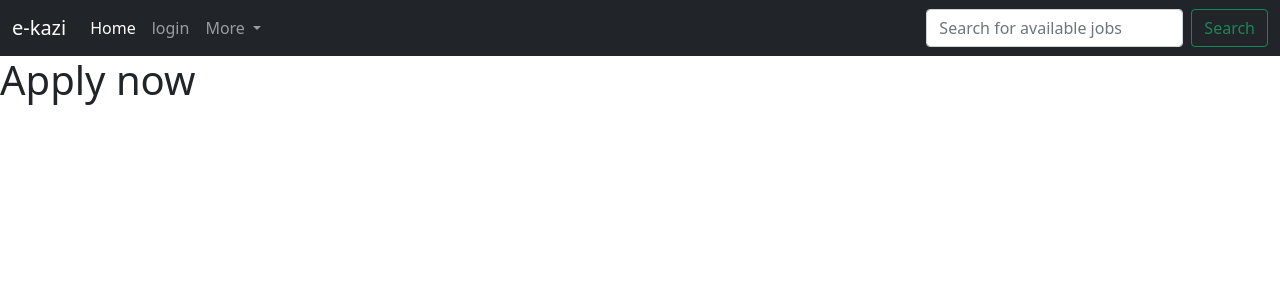
After one commit to Kizito-Alberrt/e-kazi-online, a Flask app: page /apply in a window 1280 px wide. The commit adds this page. Shown: the top 300 px of the page. Run offline with Flask 2, Linux system fonts and the light colour scheme.

Commit message:
initial changes

```diff
--- a/run.py
+++ b/run.py
@@ -3,9 +3,31 @@ from flask import Flask,render_template
 
 app = Flask(__name__)
 
-@app.route('/')
+@app.route('/home')
 def home():
     return render_template('home.html')
+
+@app.route('/jobs')
+def jobs():
+    return render_template('jobs.html')
+
+
+@app.route('/profile')
+def profile():
+    return render_template('profile.html')
+
+
+@app.route('/apply')
+def apply():
+    return render_template('apply.html')
+
+@app.route('/login')
+def login():
+    return render_template('login.html')
+
+
+
+
 
 
 
--- /dev/null
+++ b/templates/apply.html
@@ -0,0 +1,5 @@
+{% extends "index.html"%}
+{% block body%}
+<h1>Apply now</h1>
+
+{% endblock%}
--- a/templates/index.html
+++ b/templates/index.html
@@ -20,14 +20,12 @@
           <div class="collapse navbar-collapse" id="navbarSupportedContent">
             <ul class="navbar-nav me-auto mb-2 mb-lg-0">
               <li class="nav-item">
-                <a class="nav-link active" aria-current="page" href="#">Home</a>
+                <a class="nav-link active" aria-current="page" href="/home">Home</a>
               </li>
               <li class="nav-item">
                 <a class="nav-link" href="/login">login</a>
               </li>
-              <li class="nav-item">
-                <a class="nav-link" href="/logout">log out</a>
-              </li>
+
               <li class="nav-item dropdown">
                 <a class="nav-link dropdown-toggle" href="#" id="navbarDropdown" role="button" data-bs-toggle="dropdown" aria-expanded="false">
                   More
@@ -36,7 +34,7 @@
                   <li><a class="dropdown-item" href="/profile">profile</a></li>
                   <li><a class="dropdown-item" href="/apply">apply</a></li>
                   <li><hr class="dropdown-divider"></li>
-                  <li><a class="dropdown-item" href="availablejobs">available jobs</a></li>
+                  <li><a class="dropdown-item" href="/jobs"> jobs</a></li>
                 </ul>
               </li>
 
--- a/templates/jobs.html
+++ b/templates/jobs.html
@@ -4,8 +4,7 @@
 <h1>Job listing</h1>
 
 <div class="container">
-  <h4>your dream career </h4>
-<p> Available jobs in e-kazi</p>
+
 
 
 </div>
--- /dev/null
+++ b/templates/login.html
@@ -0,0 +1,4 @@
+{% extends "index.html"%}
+{% block body%}
+<h1>You can now log in</h1>
+{% endblock%}
--- /dev/null
+++ b/templates/profile.html
@@ -0,0 +1,4 @@
+{% extends "index.html"%}
+{% block body%}
+<h1>My profile</h1>
+{% endblock%}
```
